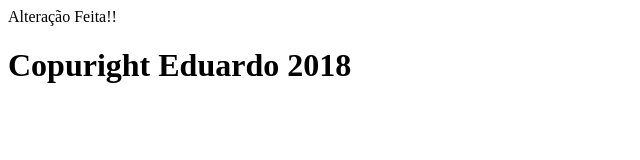
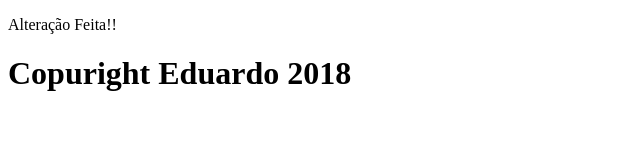
Before and after one commit to educeven/projeto_open, a plain HTML site: page index.html in a window 1280 px wide. Shown: the whole page, without its empty margins (0-640 px from the left). Drawn offline with Linux system fonts and the light colour scheme.

Commit message:
colocando paragrafo

```diff
--- a/index.html
+++ b/index.html
@@ -4,7 +4,7 @@
 	<title>Página inicial do projeto open source do Eduardo</title>
 </head>
 <body>
-	Alteração Feita!!
+	<p>Alteração Feita!!</p>
 	<h1>Copuright Eduardo 2018</h1>
 </body>
 </html>
```
